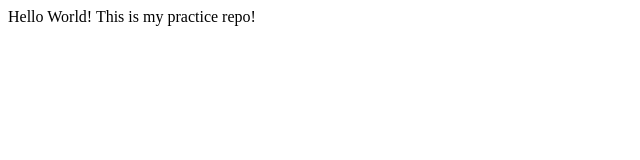
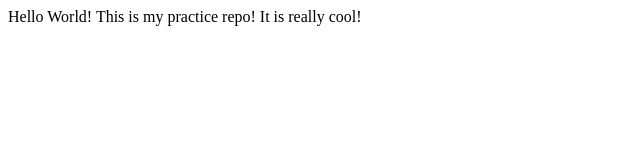
Before and after one commit to halowe94/practiceRepo, a plain HTML site: page index.html in a window 1280 px wide. Shown: the whole page, without its empty margins (0-640 px from the left). Drawn offline with Linux system fonts and the light colour scheme.

Commit message:
added changes

```diff
--- a/index.html
+++ b/index.html
@@ -4,11 +4,13 @@
     <head>
         <meta charset="utf-8">
         <meta name="viewport" content="width=device-width">
-        <title>My First Page</title>
+        <title>Practice Repo</title>
     </head>
 
     <body>
         Hello World! This is my practice repo!
+
+        It is really cool!
     </body>
 
 
```
